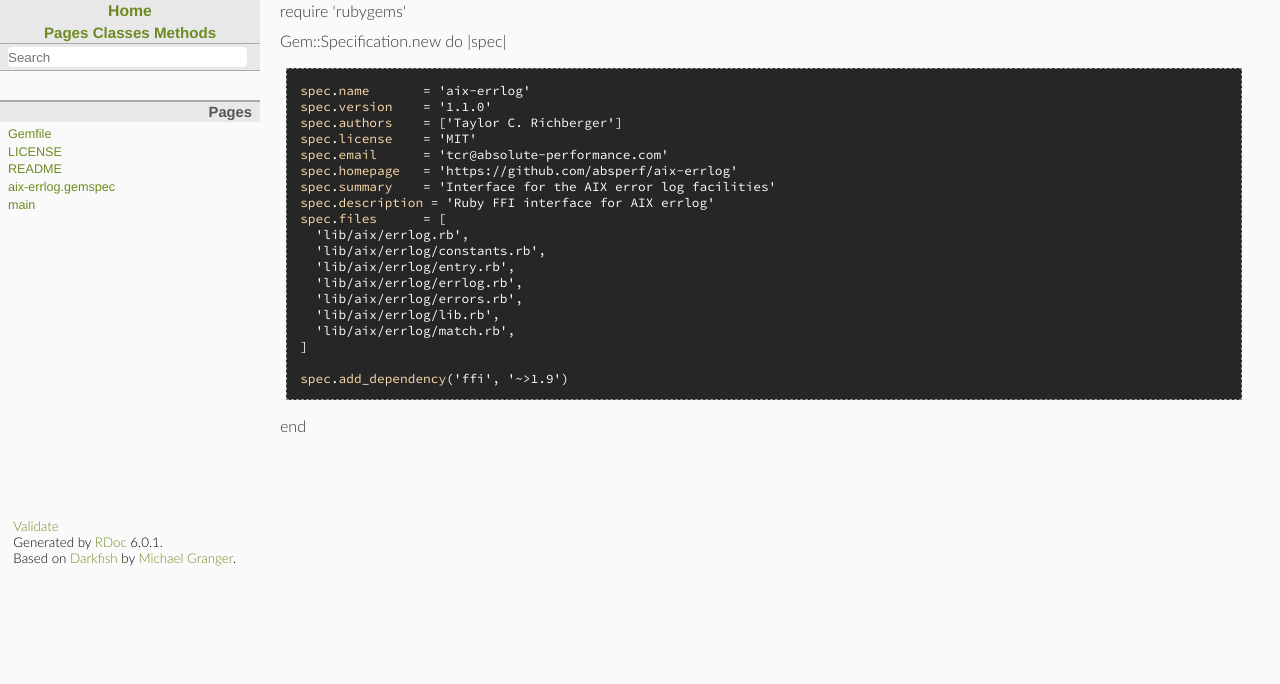
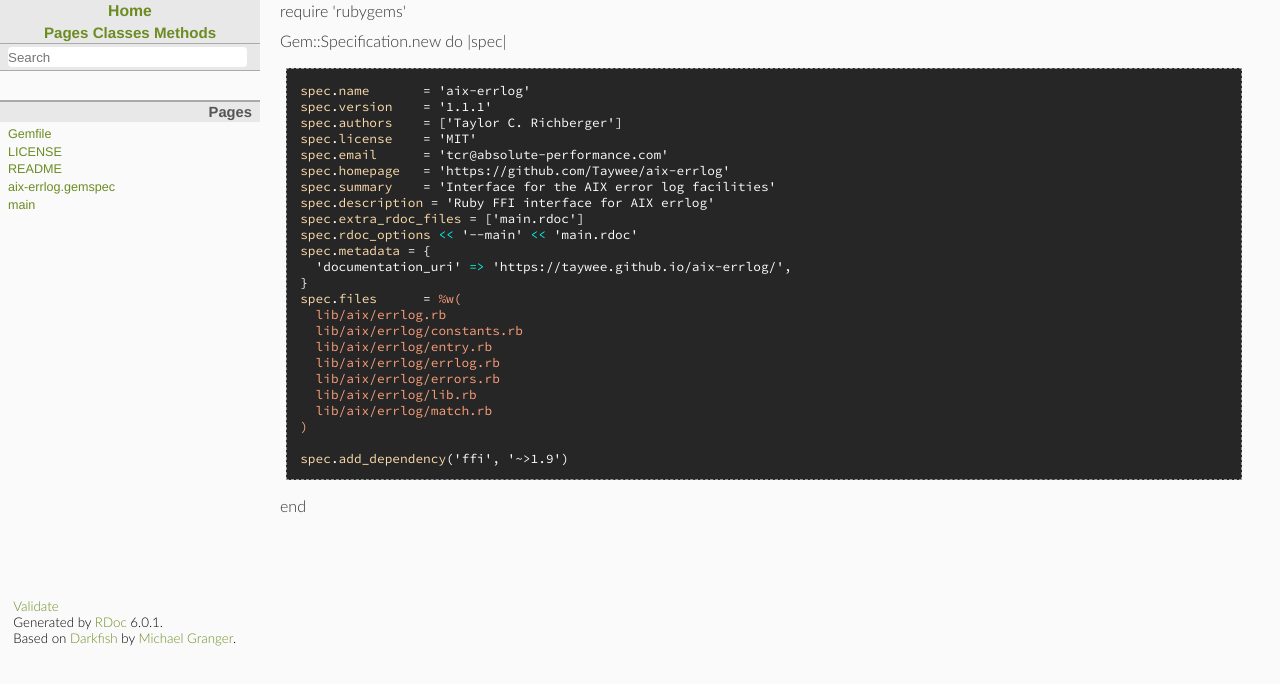
Before and after one commit to Taywee/aix-errlog, a plain HTML site: page aix-errlog_gemspec.html in a window 1280 px wide. Drawn offline with Linux system fonts and the light colour scheme.

Commit message:
v1.1.1 update

```diff
--- a/aix-errlog_gemspec.html
+++ b/aix-errlog_gemspec.html
@@ -82,22 +82,27 @@
 <p>Gem::Specification.new do |spec|</p>
 
 <pre class="ruby"><span class="ruby-identifier">spec</span>.<span class="ruby-identifier">name</span>       = <span class="ruby-string">&#39;aix-errlog&#39;</span>
-<span class="ruby-identifier">spec</span>.<span class="ruby-identifier">version</span>    = <span class="ruby-string">&#39;1.1.0&#39;</span>
+<span class="ruby-identifier">spec</span>.<span class="ruby-identifier">version</span>    = <span class="ruby-string">&#39;1.1.1&#39;</span>
 <span class="ruby-identifier">spec</span>.<span class="ruby-identifier">authors</span>    = [<span class="ruby-string">&#39;Taylor C. Richberger&#39;</span>]
 <span class="ruby-identifier">spec</span>.<span class="ruby-identifier">license</span>    = <span class="ruby-string">&#39;MIT&#39;</span>
 <span class="ruby-identifier">spec</span>.<span class="ruby-identifier">email</span>      = <span class="ruby-string">&#39;tcr@absolute-performance.com&#39;</span>
-<span class="ruby-identifier">spec</span>.<span class="ruby-identifier">homepage</span>   = <span class="ruby-string">&#39;https://github.com/absperf/aix-errlog&#39;</span>
+<span class="ruby-identifier">spec</span>.<span class="ruby-identifier">homepage</span>   = <span class="ruby-string">&#39;https://github.com/Taywee/aix-errlog&#39;</span>
 <span class="ruby-identifier">spec</span>.<span class="ruby-identifier">summary</span>    = <span class="ruby-string">&#39;Interface for the AIX error log facilities&#39;</span>
 <span class="ruby-identifier">spec</span>.<span class="ruby-identifier">description</span> = <span class="ruby-string">&#39;Ruby FFI interface for AIX errlog&#39;</span>
-<span class="ruby-identifier">spec</span>.<span class="ruby-identifier">files</span>      = [
-  <span class="ruby-string">&#39;lib/aix/errlog.rb&#39;</span>,
-  <span class="ruby-string">&#39;lib/aix/errlog/constants.rb&#39;</span>,
-  <span class="ruby-string">&#39;lib/aix/errlog/entry.rb&#39;</span>,
-  <span class="ruby-string">&#39;lib/aix/errlog/errlog.rb&#39;</span>,
-  <span class="ruby-string">&#39;lib/aix/errlog/errors.rb&#39;</span>,
-  <span class="ruby-string">&#39;lib/aix/errlog/lib.rb&#39;</span>,
-  <span class="ruby-string">&#39;lib/aix/errlog/match.rb&#39;</span>,
-]
+<span class="ruby-identifier">spec</span>.<span class="ruby-identifier">extra_rdoc_files</span> = [<span class="ruby-string">&#39;main.rdoc&#39;</span>]
+<span class="ruby-identifier">spec</span>.<span class="ruby-identifier">rdoc_options</span> <span class="ruby-operator">&lt;&lt;</span> <span class="ruby-string">&#39;--main&#39;</span> <span class="ruby-operator">&lt;&lt;</span> <span class="ruby-string">&#39;main.rdoc&#39;</span>
+<span class="ruby-identifier">spec</span>.<span class="ruby-identifier">metadata</span> = {
+  <span class="ruby-string">&#39;documentation_uri&#39;</span> <span class="ruby-operator">=&gt;</span> <span class="ruby-string">&#39;https://taywee.github.io/aix-errlog/&#39;</span>,
+}
+<span class="ruby-identifier">spec</span>.<span class="ruby-identifier">files</span>      = <span class="ruby-node">%w(
+  lib/aix/errlog.rb
+  lib/aix/errlog/constants.rb
+  lib/aix/errlog/entry.rb
+  lib/aix/errlog/errlog.rb
+  lib/aix/errlog/errors.rb
+  lib/aix/errlog/lib.rb
+  lib/aix/errlog/match.rb
+)</span>
 
 <span class="ruby-identifier">spec</span>.<span class="ruby-identifier">add_dependency</span>(<span class="ruby-string">&#39;ffi&#39;</span>, <span class="ruby-string">&#39;~&gt;1.9&#39;</span>)
 </pre>
```
Also changed, not shown: 2 other files.
